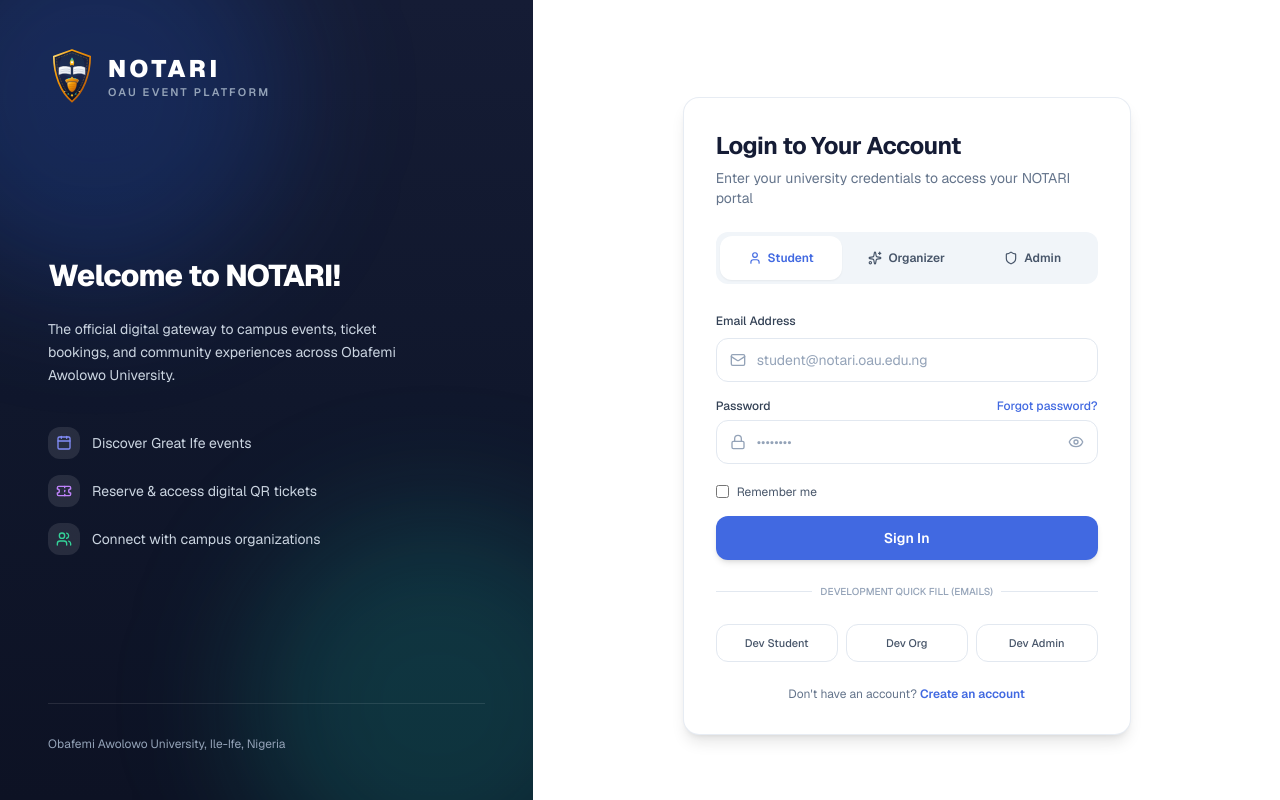
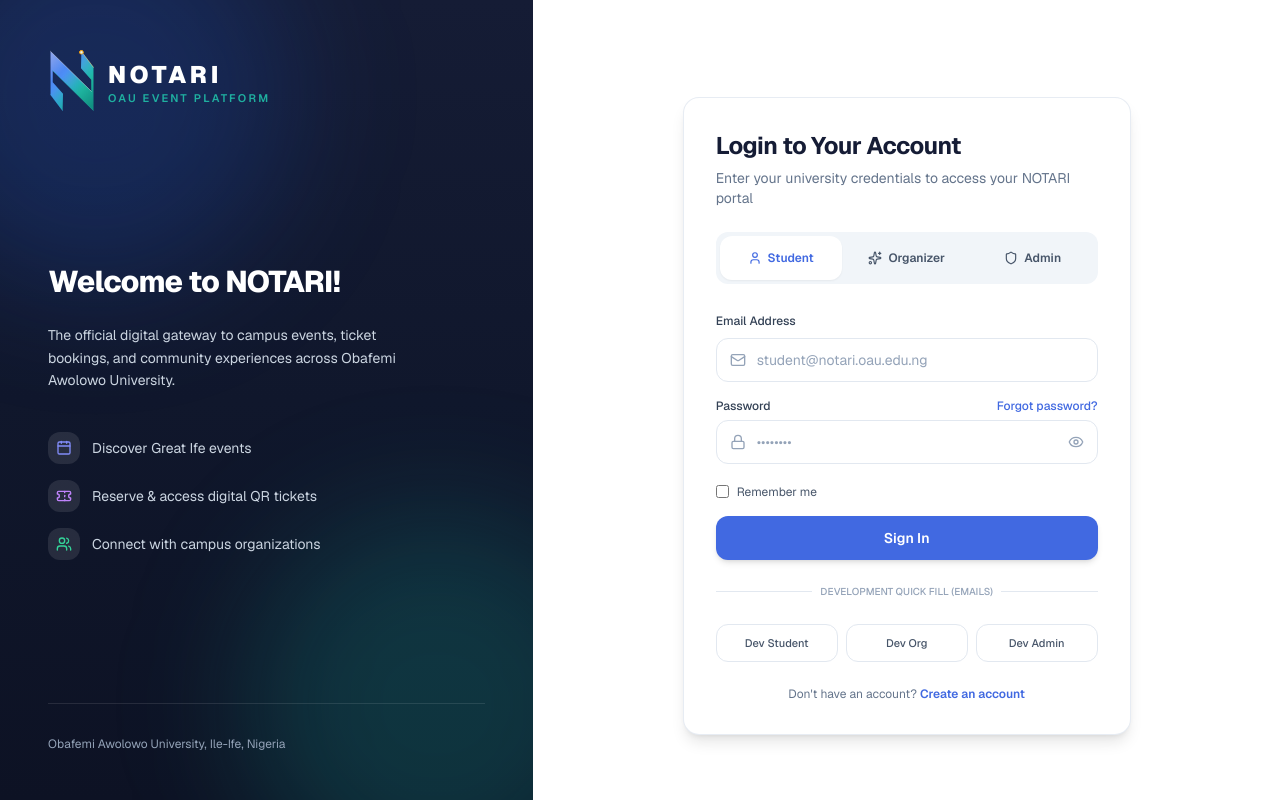
Before and after one commit to nathanaelobaloluwa/NOTARI-OAU, a Next.js app: page /login in a window 1280 px wide. Built offline with nearby package versions, Linux system fonts and the light colour scheme.

Commit message:
feat(branding): elevate user geometric N monogram with site brand colors and full suite integration

```diff
--- a/src/components/shared/notari-logo.tsx
+++ b/src/components/shared/notari-logo.tsx
@@ -18,14 +18,14 @@ export interface NotariLogoProps {
    * Layout orientation of the logo
    * - "horizontal": Symbol on left, wordmark + subtitle on right (default)
    * - "stacked": Symbol centered above wordmark + subtitle
-   * - "symbol-only": Standalone university crest symbol
+   * - "symbol-only": Standalone geometric N brand symbol
    */
   layout?: NotariLayout;
 
   /**
    * Size scale
-   * - "sm": Compact for mobile bars or small action cards (symbol 28px)
-   * - "md": Standard header, sidebar, and navbar size (symbol 38px)
+   * - "sm": Compact for mobile bars or small action cards (symbol 26px)
+   * - "md": Standard header, sidebar, and navbar size (symbol 36px)
    * - "lg": Prominent modals and dashboard headers (symbol 48px)
    * - "xl": Auth splash, hero sections, and welcome banners (symbol 64px)
    */
@@ -46,6 +46,21 @@ export interface NotariLogoProps {
    * Destination URL when clicked. Set to false to render a non-interactive <div>.
    */
   href?: string | false;
+
+  /**
+   * Monogram color variant: "brand" (default multi-facet), "white", or "dark"
+   */
+  symbolVariant?: "brand" | "white" | "dark";
+
+  /**
+   * Whether to display a Midnight Navy squircle badge behind the monogram
+   */
+  showBadge?: boolean;
+
+  /**
+   * Whether to render an ambient lighting glow behind the monogram
+   */
+  showGlow?: boolean;
 
   /**
    * Additional root container class name
@@ -85,9 +100,9 @@ const SYMBOL_SIZES: Record<NotariLogoSize, number> = {
 
 const WORDMARK_SIZES: Record<NotariLogoSize, string> = {
   sm: "text-sm sm:text-base tracking-[0.14em]",
-  md: "text-base sm:text-xl tracking-[0.14em]",
-  lg: "text-xl sm:text-2xl tracking-[0.15em]",
-  xl: "text-2xl sm:text-3xl tracking-[0.16em]",
+  md: "text-base sm:text-xl tracking-[0.16em]",
+  lg: "text-xl sm:text-2xl tracking-[0.16em]",
+  xl: "text-2xl sm:text-3xl tracking-[0.18em]",
 };
 
 const SUBTITLE_SIZES: Record<NotariLogoSize, string> = {
@@ -99,7 +114,7 @@ const SUBTITLE_SIZES: Record<NotariLogoSize, string> = {
 
 /**
  * Official NOTARI 2.0 Brand Logo Component
- * Combines the Great Ife University Crest with the modern NOTARI wordmark
+ * Pairs the user's elevated geometric N monogram with the modern NOTARI wordmark
  */
 export function NotariLogo({
   variant = "public",
@@ -108,6 +123,9 @@ export function NotariLogo({
   isDark = false,
   showSubtitle = true,
   href,
+  symbolVariant,
+  showBadge = false,
+  showGlow = false,
   className,
   symbolClassName,
 }: NotariLogoProps) {
@@ -120,6 +138,9 @@ export function NotariLogo({
     const symbolContent = (
       <NotariSymbol
         size={symbolPx}
+        variant={symbolVariant ?? (isDark ? "brand" : "brand")}
+        showBadge={showBadge}
+        showGlow={showGlow}
         className={cn("transition-transform duration-200 group-hover:scale-105", symbolClassName)}
       />
     );
@@ -153,6 +174,9 @@ export function NotariLogo({
     <>
       <NotariSymbol
         size={symbolPx}
+        variant={symbolVariant ?? (isDark ? "brand" : "brand")}
+        showBadge={showBadge}
+        showGlow={showGlow}
         className={cn(
           "transition-transform duration-200 group-hover:scale-105 shrink-0",
           symbolClassName
@@ -170,7 +194,7 @@ export function NotariLogo({
             "font-black font-sans transition-colors uppercase truncate",
             WORDMARK_SIZES[size],
             isDark
-              ? "text-white group-hover:text-teal-300"
+              ? "text-white group-hover:text-[#20BFA9]"
               : "text-[#151C35] group-hover:text-[#4169E1]"
           )}
         >
@@ -182,7 +206,7 @@ export function NotariLogo({
             className={cn(
               "font-semibold uppercase truncate mt-0.5",
               SUBTITLE_SIZES[size],
-              isDark ? "text-slate-400" : "text-slate-500"
+              isDark ? "text-[#20BFA9]/90" : "text-slate-500"
             )}
           >
             {subtitleText}
--- a/src/components/shared/notari-symbol.tsx
+++ b/src/components/shared/notari-symbol.tsx
@@ -6,39 +6,60 @@ export interface NotariSymbolProps {
   size?: number | string;
   showGlow?: boolean;
   animated?: boolean;
+  /**
+   * Color variant:
+   * - "brand": Multi-facet gradient with site colors (Electric Blue, Campus Teal, Midnight Navy, Gold apex)
+   * - "white": Pure high-contrast white silhouette (authentic to user's uploaded art)
+   * - "dark": Deep Midnight Navy / slate silhouette for subtle watermarks
+   */
+  variant?: "brand" | "white" | "dark";
+  /**
+   * Whether to wrap the monogram in a rounded Midnight Navy squircle badge
+   * Ideal for high-contrast presentation on white/light surfaces
+   */
+  showBadge?: boolean;
 }
 
 /**
- * Official NOTARI 2.0 Academic University Crest
- * Features:
- * - Traditional heraldic shield geometry with polished golden border
- * - Obafemi Awolowo University (Great Ife) heritage: bronze Ife head charge and torch of knowledge
- * - Spread academic volume symbolizing academic excellence and wisdom
- * - Campus Teal and Electric Blue inner radiance
+ * Official NOTARI 2.0 Monogram Geometry
+ * Mathematically derived from the user's authentic emblem:
+ * - 180° rotational symmetry around center (50, 69)
+ * - 45° angle precision cuts across all diagonal facets and slots
+ * - 3 architectural pillars: Left Foundation, Dynamic Center Bridge, Right Ascension
  */
+export const NOTARI_MONOGRAM_PATH =
+  "M0,0 L95,93 L95,66 L71,39 L72,0 L100,37 L100,138 L5,45 L5,72 L29,99 L28,138 L0,101 Z";
+
 export function NotariSymbol({
   className,
   size = 40,
   showGlow = false,
   animated = false,
+  variant = "brand",
+  showBadge = false,
 }: NotariSymbolProps) {
   const uniqueId = React.useId().replace(/:/g, "");
+
+  const numericSize = typeof size === "number" ? size : 40;
+  const computedHeight = typeof size === "number" ? Math.round(numericSize * 1.38) : undefined;
 
   return (
     <div
       className={cn(
-        "relative inline-flex items-center justify-center shrink-0 aspect-[100/115]",
-        showGlow && "filter drop-shadow-[0_4px_16px_rgba(65,105,225,0.35)]",
+        "relative inline-flex items-center justify-center shrink-0 select-none",
+        showBadge ? "aspect-square" : "aspect-[100/138]",
+        showBadge && "bg-[#151C35] rounded-2xl border border-[#4169E1]/30 p-2 shadow-lg shadow-[#151C35]/30",
+        showGlow && !showBadge && "filter drop-shadow-[0_4px_16px_rgba(65,105,225,0.4)]",
         className
       )}
       style={{
         width: typeof size === "number" ? `${size}px` : size,
-        height: typeof size === "number" ? `${Math.round(size * 1.15)}px` : undefined,
+        height: showBadge ? (typeof size === "number" ? `${size}px` : size) : computedHeight ? `${computedHeight}px` : undefined,
       }}
       aria-hidden="true"
     >
       <svg
-        viewBox="0 0 100 115"
+        viewBox={showBadge ? "-14 -14 128 166" : "-6 -6 112 150"}
         fill="none"
         xmlns="http://www.w3.org/2000/svg"
         className={cn(
@@ -47,144 +68,126 @@ export function NotariSymbol({
         )}
       >
         <defs>
-          {/* Outer Shield Gold Metallic Gradient */}
-          <linearGradient id={`goldRim-${uniqueId}`} x1="0%" y1="0%" x2="100%" y2="100%">
-            <stop offset="0%" stopColor="#FDE68A" />
-            <stop offset="25%" stopColor="#F59E0B" />
-            <stop offset="65%" stopColor="#D97706" />
-            <stop offset="100%" stopColor="#92400E" />
+          {/* Primary Brand Gradient: Electric Blue (#4169E1) -> Campus Teal (#20BFA9) */}
+          <linearGradient id={`brandGrad-${uniqueId}`} x1="0%" y1="0%" x2="100%" y2="100%">
+            <stop offset="0%" stopColor="#4169E1" />
+            <stop offset="35%" stopColor="#3B82F6" />
+            <stop offset="70%" stopColor="#20BFA9" />
+            <stop offset="100%" stopColor="#14B8A6" />
           </linearGradient>
 
-          {/* Inner Crest Midnight Navy Background */}
-          <linearGradient id={`shieldBg-${uniqueId}`} x1="50%" y1="0%" x2="50%" y2="100%">
-            <stop offset="0%" stopColor="#151C35" />
-            <stop offset="45%" stopColor="#1B264F" />
-            <stop offset="100%" stopColor="#0B1020" />
+          {/* Dynamic Architectural Sheen & Depth Layer */}
+          <linearGradient id={`sheenGrad-${uniqueId}`} x1="15%" y1="0%" x2="85%" y2="100%">
+            <stop offset="0%" stopColor="#FFFFFF" stopOpacity="0.4" />
+            <stop offset="28%" stopColor="#FFFFFF" stopOpacity="0.1" />
+            <stop offset="60%" stopColor="#20BFA9" stopOpacity="0.25" />
+            <stop offset="100%" stopColor="#000000" stopOpacity="0.25" />
           </linearGradient>
 
-          {/* Electric Blue Luminous Sheen */}
-          <linearGradient id={`electricGlow-${uniqueId}`} x1="0%" y1="0%" x2="100%" y2="100%">
-            <stop offset="0%" stopColor="#4169E1" stopOpacity="0.8" />
-            <stop offset="100%" stopColor="#20BFA9" stopOpacity="0.4" />
-          </linearGradient>
+          {/* Academic Radiance Apex Spark (Knowledge & Discovery at Great Ife) */}
+          <radialGradient id={`apexGold-${uniqueId}`} cx="50%" cy="50%" r="50%">
+            <stop offset="0%" stopColor="#FFFFFF" />
+            <stop offset="40%" stopColor="#FDE68A" />
+            <stop offset="80%" stopColor="#F59E0B" />
+            <stop offset="100%" stopColor="#F59E0B" stopOpacity="0" />
+          </radialGradient>
 
-          {/* Campus Teal Torch Gradient */}
-          <linearGradient id={`torchFlame-${uniqueId}`} x1="50%" y1="100%" x2="50%" y2="0%">
-            <stop offset="0%" stopColor="#F59E0B" />
-            <stop offset="45%" stopColor="#FBBF24" />
-            <stop offset="85%" stopColor="#20BFA9" />
-            <stop offset="100%" stopColor="#FFFFFF" />
-          </linearGradient>
-
-          {/* Book Pages Gradient */}
-          <linearGradient id={`bookPage-${uniqueId}`} x1="0%" y1="0%" x2="100%" y2="100%">
-            <stop offset="0%" stopColor="#FFFFFF" />
-            <stop offset="100%" stopColor="#E2E8F0" />
-          </linearGradient>
-
-          {/* Ife Bronze Head Gradient */}
-          <linearGradient id={`ifeBronze-${uniqueId}`} x1="0%" y1="0%" x2="100%" y2="100%">
-            <stop offset="0%" stopColor="#FDE68A" />
-            <stop offset="30%" stopColor="#F59E0B" />
-            <stop offset="70%" stopColor="#D97706" />
-            <stop offset="100%" stopColor="#B45309" />
-          </linearGradient>
+          {/* Ambient Lighting Glow */}
+          <filter id={`ambientGlow-${uniqueId}`} x="-25%" y="-25%" width="150%" height="150%">
+            <feDropShadow dx="0" dy="4" stdDeviation="10" floodColor="#4169E1" floodOpacity="0.5" />
+          </filter>
         </defs>
 
-        {/* 1. Shield Outer Drop/Base */}
+        {/* 1. Ambient Glow Layer (when showGlow is enabled) */}
+        {showGlow && (
           <path
-          d="M50 4 L88 18 C88 56 74 92 50 112 C26 92 12 56 12 18 Z"
-          fill={`url(#shieldBg-${uniqueId})`}
-          stroke={`url(#goldRim-${uniqueId})`}
-          strokeWidth="3.5"
-          strokeLinejoin="round"
+            d={NOTARI_MONOGRAM_PATH}
+            fill="#4169E1"
+            filter={`url(#ambientGlow-${uniqueId})`}
+            opacity="0.65"
+          />
+        )}
+
+        {/* 2. Core Geometric N Monogram Silhouette */}
+        <g id="notari-monogram-core">
+          <path
+            d={NOTARI_MONOGRAM_PATH}
+            fill={
+              variant === "brand"
+                ? `url(#brandGrad-${uniqueId})`
+                : variant === "white"
+                ? "#FFFFFF"
+                : "#151C35"
+            }
+          />
+        </g>
+
+        {/* 3. Multi-Faceted Architectural Sheen & Depth Overlay */}
+        {variant === "brand" && (
+          <g id="notari-brand-facets" opacity="0.9">
+            {/* Top-to-bottom depth sheen */}
+            <path
+              d={NOTARI_MONOGRAM_PATH}
+              fill={`url(#sheenGrad-${uniqueId})`}
             />
 
-        {/* 2. Inner Golden Fillet Inset Line */}
+            {/* Polished Chamfer Edges (45-degree light reflections) */}
             <path
-          d="M50 10 L82 22 C82 53 70 85 50 103 C30 85 18 53 18 22 Z"
-          fill="none"
-          stroke="#FBBF24"
-          strokeWidth="1"
-          strokeOpacity="0.5"
-          strokeDasharray="4 2"
+              d="M0,0 L95,93"
+              stroke="#FFFFFF"
+              strokeWidth="1.4"
+              strokeLinecap="round"
+              opacity="0.75"
+            />
+            <path
+              d="M5,45 L100,138"
+              stroke="#20BFA9"
+              strokeWidth="1.4"
+              strokeLinecap="round"
+              opacity="0.75"
+            />
+            <path
+              d="M72,0 L100,37"
+              stroke="#FDE68A"
+              strokeWidth="1.6"
+              strokeLinecap="round"
+              opacity="0.85"
+            />
+            <path
+              d="M0,101 L28,138"
+              stroke="#38BDF8"
+              strokeWidth="1.5"
+              strokeLinecap="round"
+              opacity="0.7"
             />
 
-        {/* 3. Subtle University Starfield / Radiance */}
-        <circle cx="50" cy="35" r="26" fill={`url(#electricGlow-${uniqueId})`} opacity="0.15" />
+            {/* Academic Beacon: Glowing Gold Vertex Spark at Apex (72, 0) */}
+            <g id="academic-beacon">
+              <circle cx="72" cy="2" r="6" fill={`url(#apexGold-${uniqueId})`} />
+              <circle cx="72" cy="2" r="2.2" fill="#FFFFFF" />
+            </g>
+          </g>
+        )}
 
-        {/* 4. Upper Academic Volume (Open Book of Knowledge) */}
-        <g id="academic-book">
-          {/* Left Leaf */}
+        {/* Subtle Chamfer Highlight for White Variant */}
+        {variant === "white" && (
+          <g id="notari-white-facets" opacity="0.4">
             <path
-            d="M48 40 C36 36 26 38 22 41 C22 41 22 56 22 57 C26 54 36 52 48 56 Z"
-            fill={`url(#bookPage-${uniqueId})`}
+              d="M0,0 L95,93"
               stroke="#151C35"
-            strokeWidth="0.8"
+              strokeWidth="1.2"
+              strokeLinecap="round"
+              opacity="0.25"
             />
-          {/* Right Leaf */}
             <path
-            d="M52 40 C64 36 74 38 78 41 C78 41 78 56 78 57 C74 54 64 52 52 56 Z"
-            fill={`url(#bookPage-${uniqueId})`}
+              d="M5,45 L100,138"
               stroke="#151C35"
-            strokeWidth="0.8"
+              strokeWidth="1.2"
+              strokeLinecap="round"
+              opacity="0.25"
             />
-          {/* Page Lines (Left) */}
-          <path d="M26 46 C32 44 40 43 45 45" stroke="#94A3B8" strokeWidth="0.8" strokeLinecap="round" />
-          <path d="M26 50 C32 48 40 47 45 49" stroke="#94A3B8" strokeWidth="0.8" strokeLinecap="round" />
-          {/* Page Lines (Right) */}
-          <path d="M74 46 C68 44 60 43 55 45" stroke="#94A3B8" strokeWidth="0.8" strokeLinecap="round" />
-          <path d="M74 50 C68 48 60 47 55 49" stroke="#94A3B8" strokeWidth="0.8" strokeLinecap="round" />
-          {/* Central Book Spine */}
-          <path d="M50 39 V57" stroke={`url(#goldRim-${uniqueId})`} strokeWidth="1.6" strokeLinecap="round" />
           </g>
-
-        {/* 5. The Great Ife Torch of Knowledge & Enlightenment (surmounting book) */}
-        <g id="knowledge-torch">
-          <path
-            d="M50 20 C45 27 44 32 47 37 C48.5 35 51.5 35 53 37 C56 32 55 27 50 20 Z"
-            fill={`url(#torchFlame-${uniqueId})`}
-          />
-          <circle cx="50" cy="30" r="2.2" fill="#FFFFFF" />
-        </g>
-
-        {/* 6. Central Charge: Obafemi Awolowo University Ori Olokun / Ife Bronze Crown & Emblem */}
-        <g id="ife-bronze-heritage">
-          {/* Beaded Royal Crown Crest */}
-          <path
-            d="M36 67 C42 62 58 62 64 67 L62 72 C56 69 44 69 38 72 Z"
-            fill={`url(#ifeBronze-${uniqueId})`}
-            stroke="#FDE68A"
-            strokeWidth="0.6"
-          />
-          {/* Crown Jewels / Plumes */}
-          <circle cx="43" cy="64" r="1.4" fill="#20BFA9" />
-          <circle cx="50" cy="62" r="1.8" fill="#FBBF24" />
-          <circle cx="57" cy="64" r="1.4" fill="#20BFA9" />
-
-          {/* Sculpted Head Silhouette */}
-          <path
-            d="M40 72 C40 85 46 91 50 92 C54 91 60 85 60 72 C55 70 45 70 40 72 Z"
-            fill={`url(#ifeBronze-${uniqueId})`}
-            stroke="#92400E"
-            strokeWidth="0.6"
-          />
-
-          {/* Iconic Ife Linear Striations (Fine facial grooves of historic bronze) */}
-          <path d="M43 76 C47 77 53 77 57 76" stroke="#B45309" strokeWidth="0.6" strokeLinecap="round" opacity="0.75" />
-          <path d="M44 80 C47 81 53 81 56 80" stroke="#B45309" strokeWidth="0.6" strokeLinecap="round" opacity="0.75" />
-          <path d="M45 84 C48 85 52 85 55 84" stroke="#B45309" strokeWidth="0.6" strokeLinecap="round" opacity="0.75" />
-          <path d="M47 88 C48.5 89 51.5 89 53 88" stroke="#B45309" strokeWidth="0.6" strokeLinecap="round" opacity="0.75" />
-        </g>
-
-        {/* 7. Base Foundation Scroll & Great Ife Academic Stars */}
-        <g id="base-laurels">
-          <circle cx="50" cy="99" r="2.2" fill="#FBBF24" />
-          <circle cx="42" cy="96" r="1.6" fill="#20BFA9" />
-          <circle cx="58" cy="96" r="1.6" fill="#20BFA9" />
-          <circle cx="35" cy="91" r="1.2" fill="#FDE68A" />
-          <circle cx="65" cy="91" r="1.2" fill="#FDE68A" />
-        </g>
+        )}
       </svg>
     </div>
   );
```
Also changed, not shown: src/app/apple-icon.tsx (+29 -49 lines), src/app/icon.tsx (+29 -49 lines), src/components/shared/notari-loader.tsx (+16 -14 lines), src/scripts/test-brand-identity.ts (+21 -12 lines). Lines whose indentation alone changed are shown as unchanged.
